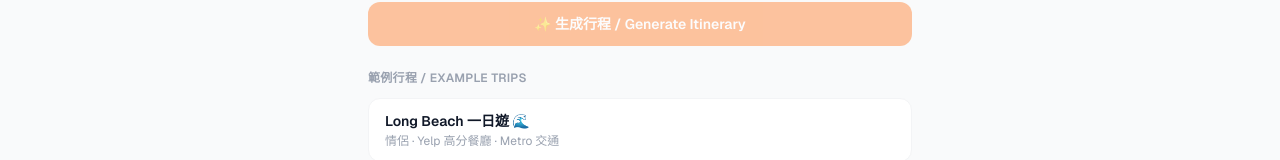
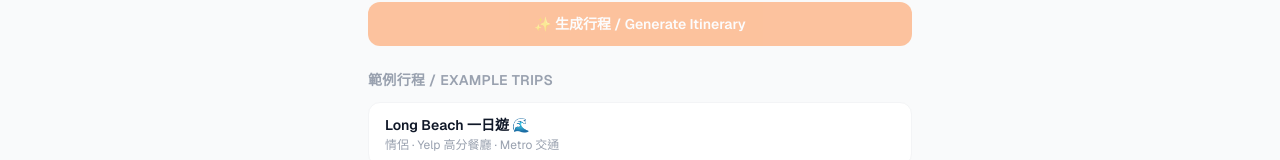
Before and after one commit to Brian06826/tripgenie, a Next.js app: page / in a window 1280 px wide. Shown: the part 435-595 px from the top of the page. Built offline with nearby package versions, Linux system fonts and the light colour scheme; no server answers.

Commit message:
style(design): FINDING-006 — section heading text-xs → text-sm for readable hierarchy

```diff
--- a/app/page.tsx
+++ b/app/page.tsx
@@ -41,7 +41,7 @@
 
       {/* Example trips */}
       <section className="max-w-xl mx-auto px-4 pb-12">
-        <h2 className="text-xs font-semibold text-gray-400 uppercase tracking-wide mb-3">
+        <h2 className="text-sm font-semibold text-gray-400 uppercase tracking-wide mb-3">
           範例行程 / Example Trips
         </h2>
         <div className="space-y-2">
```
